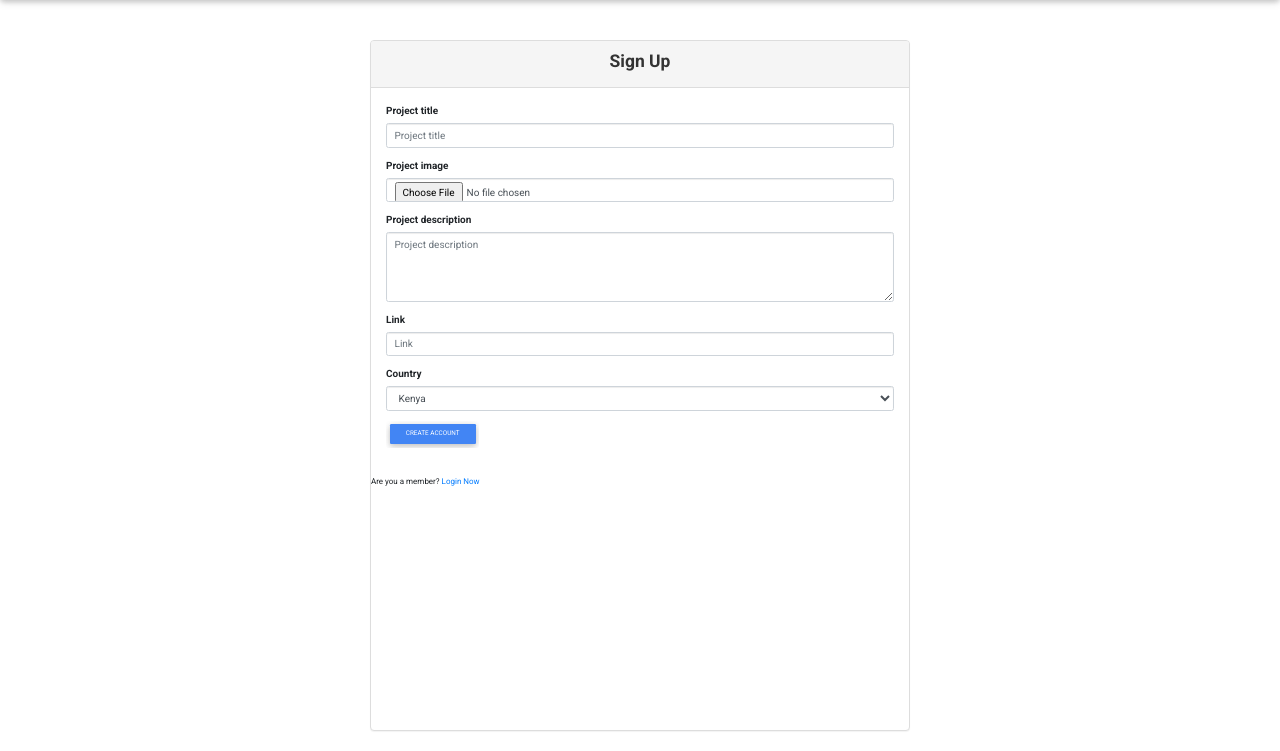
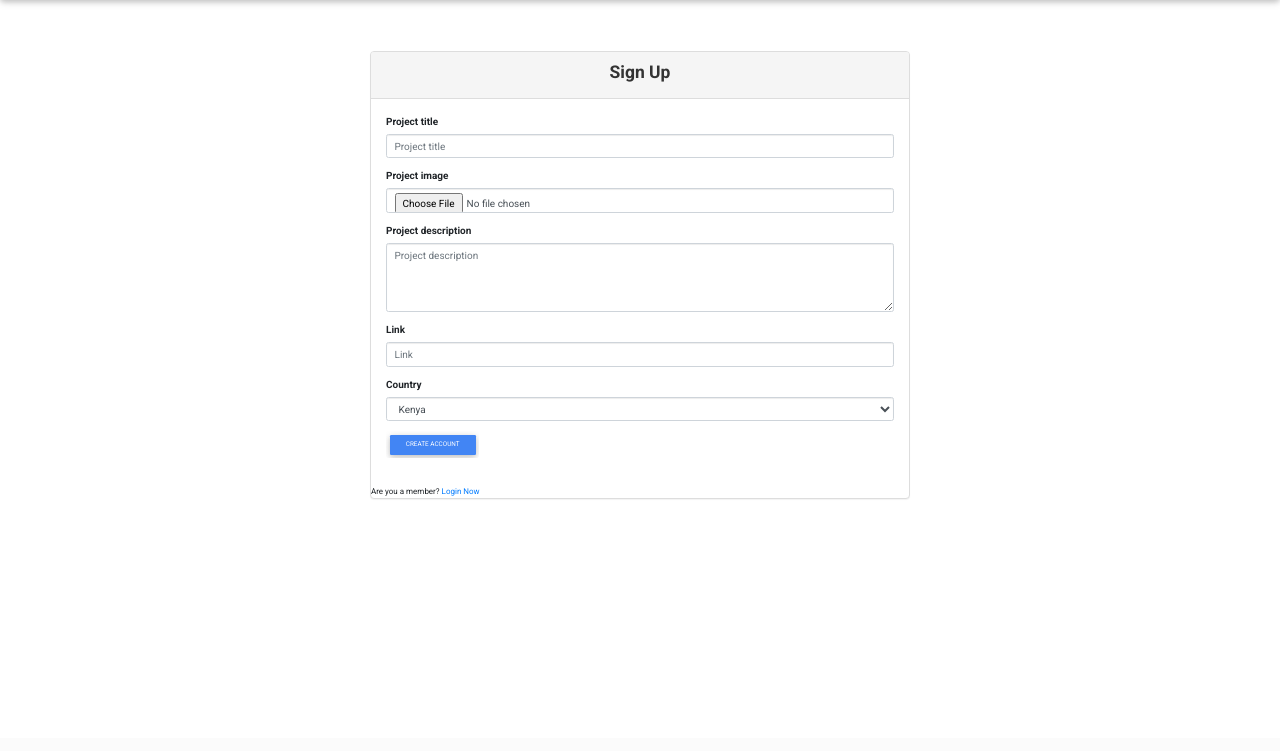
Before and after one commit to jusinam/Ev-Awards, a Django app: template templates/registration/registration_form.html in a window 1280 px wide. Shown: the part 62-813 px from the top of the page. After the commit the page ends 561 px from the top, so only its background shows below. Run offline with Django 3.2, Linux system fonts and the light colour scheme; the template is opened without the code that fills it: values that come from a table or form of the project are taken from there, others are empty; some libraries are stand-ins or nearby versions.

Commit message:
modify classes

```diff
--- a/templates/registration/registration_form.html
+++ b/templates/registration/registration_form.html
@@ -19,7 +19,7 @@
       {% if form.errors %}
         <p> Incorrect Information </p>
       {% endif %}
-      <div class="panel panel-default" style="height: 86.4vh;">
+      <div class="panel panel-default" style="margin-top:2%">
 
         <div class="panel-heading">
           <h3 class="text-center font-weight-bold">Sign Up</h3>
```
